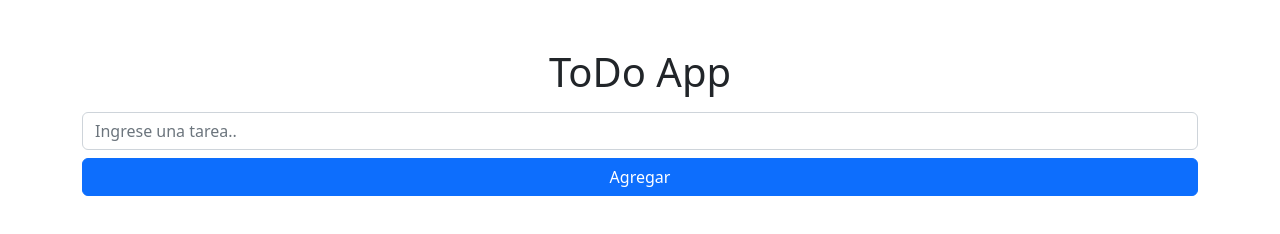
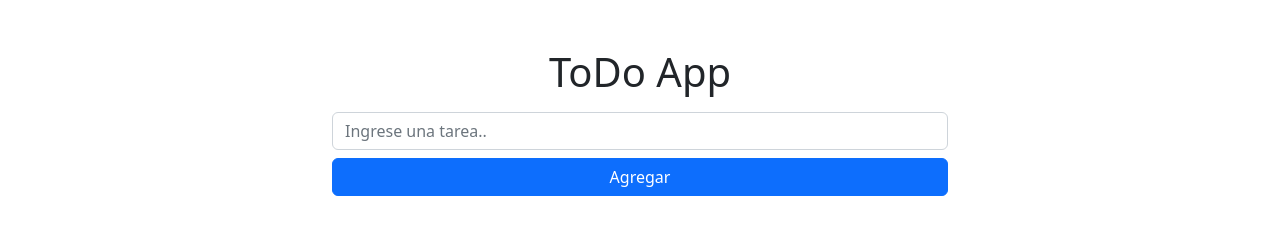
Before and after one commit to tomiban/ToDo-JS, a plain HTML site: page index.html in a window 1280 px wide. Drawn offline with nearby package versions, Linux system fonts and the light colour scheme.

Commit message:
upd size

```diff
--- a/index.html
+++ b/index.html
@@ -9,7 +9,7 @@
 		<title>ToDo List</title>
 	</head>
 	<body>
-        <div class="container my-5">
+        <div class="container my-5 w-50">
             <h1 class="text-center mb-3">ToDo App</h1>
             <section class="alert alert-danger d-none">Campo vacío</section>
 			<form action="" id="formulario">
```
